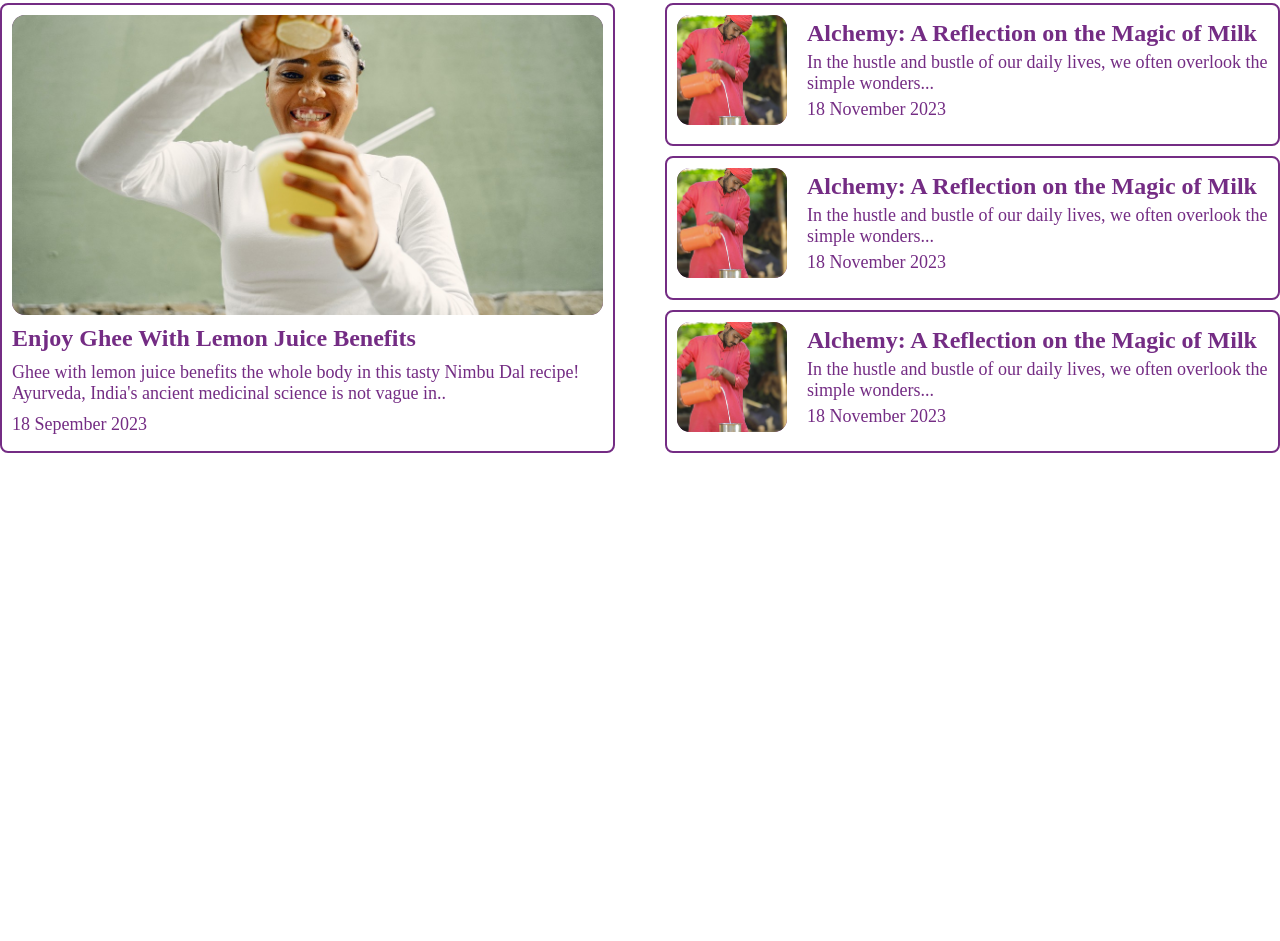
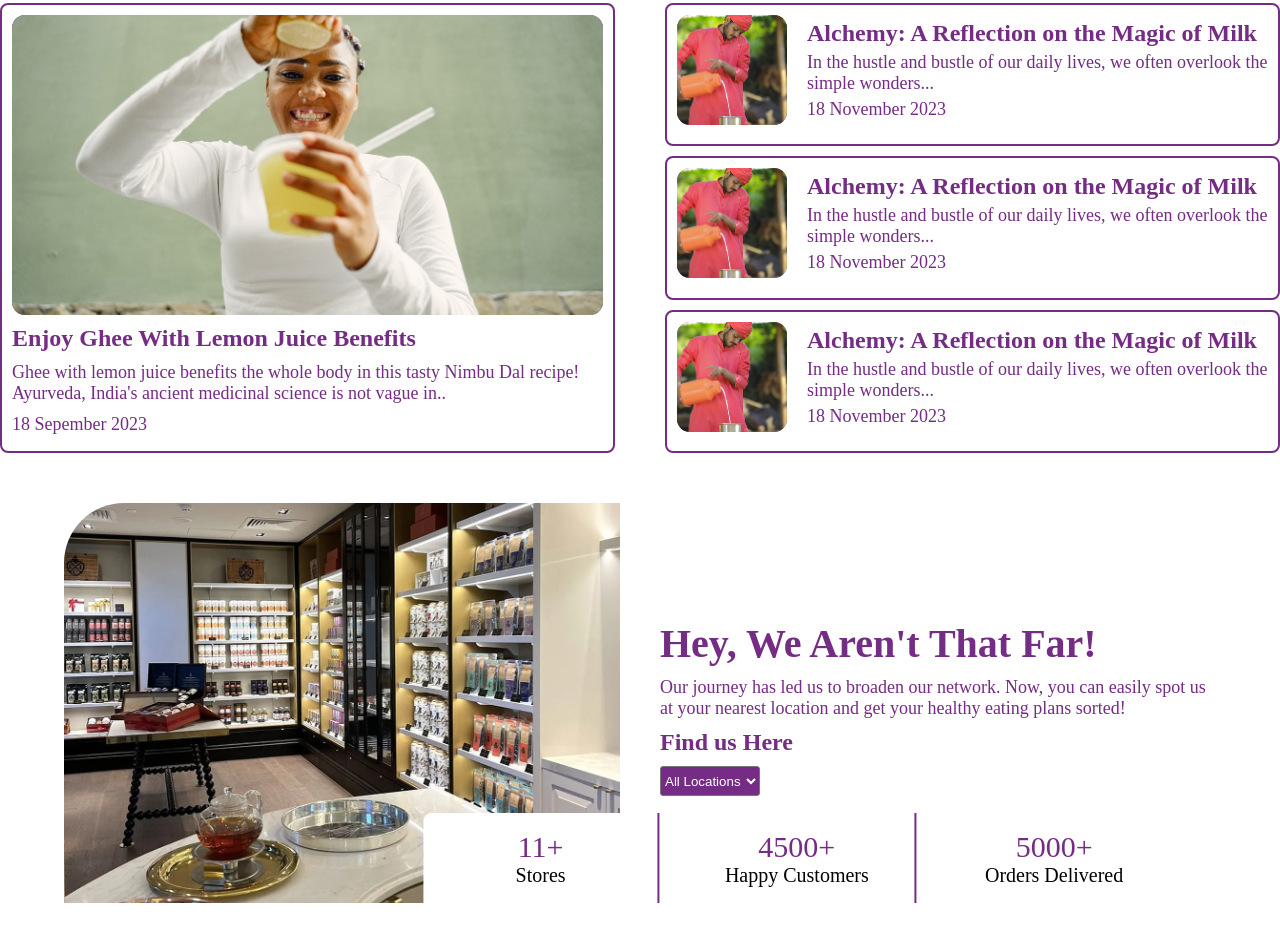
Before and after one commit to Viken-Lakkad/Gomoswa-Foods, a plain HTML site: page Index.html in a window 1280 px wide. Shown: the part 2772-3713 px from the top of the page. Before the commit the page ends 3275 px from the top, so only its background shows below. Drawn offline with nearby package versions, Linux system fonts and the light colour scheme.

Commit message:
Add Location css

```diff
--- a/Index.html
+++ b/Index.html
@@ -1449,5 +1449,58 @@
         </div>
       </div>
     </section>
+
+    <!-- Location -->
+
+    <section class="container mt-50 mb-50">
+      <div class="LocationSectionWrapper w-90 gap-40 d-grid m-auto">
+        <div class="LocationImageWrapper">
+          <img
+            src="./Images/The-East-India-Company-в-AMARA-Limassol-2.webp"
+            alt="The-East-India"
+            class="LocationImage w-100"
+          />
+        </div>
+
+        <div
+          class="LocationTextWrapper d-flex flex-column justify-content-center"
+        >
+          <h1 class="LocationTextHeading mt-10">Hey, We Aren't That Far!</h1>
+          <p class="LocationTextParagraph mt-10">
+            Our journey has led us to broaden our network. Now, you can easily
+            spot us at your nearest location and get your healthy eating plans
+            sorted!
+          </p>
+          <h2 class="LocationTextSubHeading mt-10">Find us Here</h2>
+          <select name="Location" class="Location mt-10" id="Location">
+            <option value="All Locations">All Locations</option>
+            <option value="Bengaluru">Bengaluru</option>
+            <option value="Mumbai">Mumbai</option>
+            <option value="Delhi">Delhi</option>
+          </select>
+        </div>
+
+        <div class="LocationCountainerWrapper w-65 d-grid">
+          <div
+            class="LocationCountainer d-flex align-items-center justify-content-center flex-column"
+          >
+            <p class="LocationCount">11+</p>
+            <p class="LocationCountText">Stores</p>
+          </div>
+          <div
+            class="LocationCountainer d-flex align-items-center justify-content-center flex-column"
+          >
+            <p class="LocationCount">4500+</p>
+            <p class="LocationCountText">Happy Customers</p>
+          </div>
+          <div
+            class="LocationCountainer d-flex align-items-center justify-content-center flex-column"
+          >
+            <p class="LocationCount">5000+</p>
+            <p class="LocationCountText">Orders Delivered</p>
+          </div>
+        </div>
+      </div>
+    </section>
   </body>
 </html>
--- a/index.css
+++ b/index.css
@@ -471,3 +471,75 @@
     object-fit: cover;
     border-radius: 13px;
 }
+
+/* Location Section */
+
+.LocationSectionWrapper {
+    grid-template-columns: repeat(2, 1fr);
+    position: relative;
+}
+
+.LocationImageWrapper {
+    height: 400px;
+}
+
+.LocationImage {
+    height: 400px;
+    object-fit: cover;
+    border-top-left-radius: 60px;
+}
+
+.LocationTextHeading {
+    color: var(--primary-color);
+    font-size: 40px;
+}
+
+.LocationTextParagraph {
+    color: var(--primary-color);
+    font-size: 18px;
+    display: block;
+}
+
+.LocationTextSubHeading {
+    color: var(--primary-color);
+    font-size: 24px;
+    display: block;
+    font-weight: 600;
+}
+
+.Location {
+    height: 30px;
+    width: 100px;
+    background-color: var(--primary-color);
+    border-radius: 3px;
+    color: var(--white-color);
+}
+
+.Location:focus {
+    outline: none;
+}
+
+.LocationCountainerWrapper {
+    grid-template-columns: repeat(3, 1fr);
+    gap: 20px;
+    position: absolute;
+    background-color: var(--white-color);
+    z-index: 1;
+    height: 90px;
+    bottom: 0;
+    transform: translateX(48%);
+    border-top-left-radius: 8px;
+}
+
+.LocationCountainer:not(:last-child) {
+    border-right: 2px solid var(--primary-color);
+}
+
+.LocationCount {
+    font-size: 30px;
+    color: var(--primary-color);
+}
+
+.LocationCountText {
+    font-size: 20px;
+}
```
Also changed, not shown: Images/The-East-India-Company-в-AMARA-Limassol-2.webp (added).
